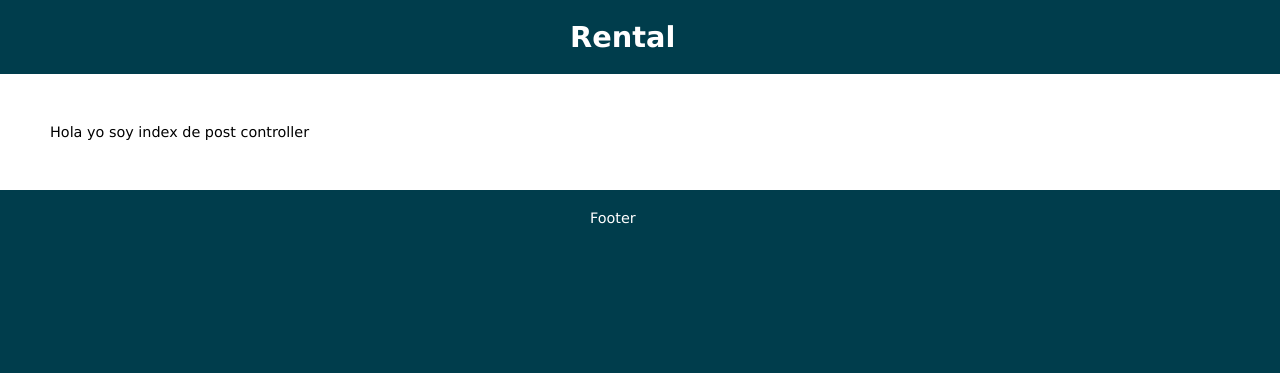
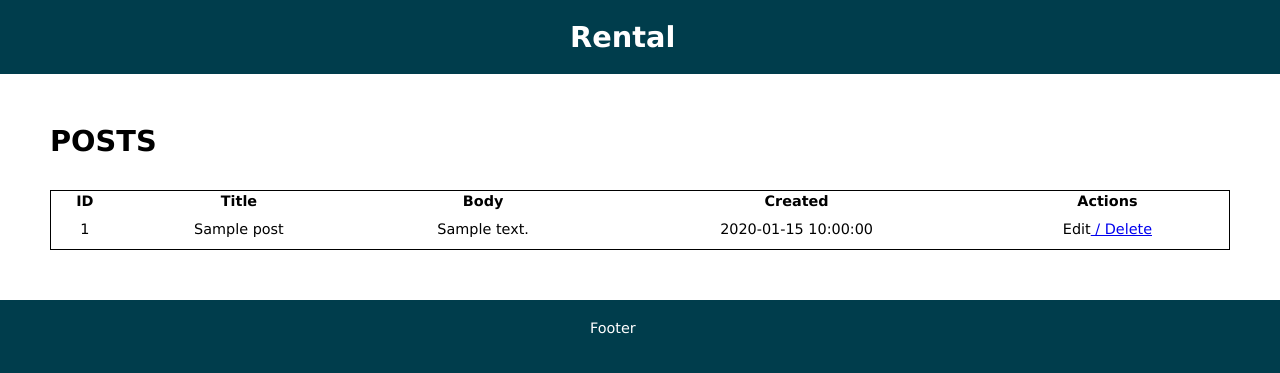
Before and after one commit to loyos/Blog, a CakePHP app: the page made by app/View/Posts/index.ctp in a window 1280 px wide. Shown: the top 373 px of the page. Run offline with PHP 8.4 and a stand-in for CakePHP, Linux system fonts and the light colour scheme; the template is opened without the code that fills it: most values are stand-ins (such as "Sample title", 1, 10 or a date in 2020); data that the repository does not hold is empty; some libraries are stand-ins or nearby versions.

Commit message:
listado de posts y eliminacion de los mismos

```diff
--- a/app/View/Index/index.ctp
+++ b/app/View/Index/index.ctp
@@ -4,5 +4,6 @@ Esta es mi página Index, aquí viene un link <br>
 
 <?php
 
-	echo $this->Html->link('Haz click aquí', array('controller' => 'index', 'action' => 'prueba'));
+	echo $this->Html->link('Haz click aquí', array('controller' => 'posts', 'action' => 'index'));
+
 ?>
--- a/app/View/Posts/index.ctp
+++ b/app/View/Posts/index.ctp
@@ -1,5 +1,53 @@
-Hola yo soy index de post controller
+<h1> POSTS </h1>
+<br>
+<br>
 
 <?php
-	debug($posts);
+
+	// debug($posts);
+
+
+	echo '<table class = "posts_table">';
+
+		echo "<tr>";
+			echo "<th>";
+				echo "ID";
+			echo "</th>";
+			echo "<th>";
+				echo "Title";
+			echo "</th>";
+			echo "<th>";
+				echo "Body";
+			echo "</th>";
+			echo "<th>";
+				echo "Created";
+			echo "</th>";
+			echo "<th>";
+				echo "Actions";
+			echo "</th>";
+		echo "</tr>";
+
+		foreach($posts as $p){
+
+			echo "<tr>";
+				echo "<td>";
+					echo $p['Post']['id'];
+				echo "</td>";
+				echo "<td>";
+					echo $p['Post']['title'];
+				echo "</td>";
+				echo "<td>";
+					echo $p['Post']['body'];
+				echo "</td>";
+				echo "<td>";
+					echo $p['Post']['created'];
+				echo "</td>";
+				echo "<td>";
+					echo "Edit";
+					echo $this->Html->link(' / Delete', array('controller' => 'posts', 'action' => 'delete', $p['Post']['id'] ));
+				echo "</td>";
+			echo "</tr>";
+		}
+
+	echo '</table>';
 ?>
--- a/app/webroot/css/style.css
+++ b/app/webroot/css/style.css
@@ -46,3 +46,14 @@ body {
 	margin-top: 20px;
 	text-align: center;
 }
+
+.posts_table{
+	width: 100%;
+	border: 1px solid black;
+}
+
+.posts_table td{
+	border: 0px solid black;
+	padding: 10px;
+	text-align: center;
+}
```
Also changed, not shown: app/Controller/PostsController.php (+18 -2 lines), app/View/Posts/delete.ctp (added, +15 -0 lines).
